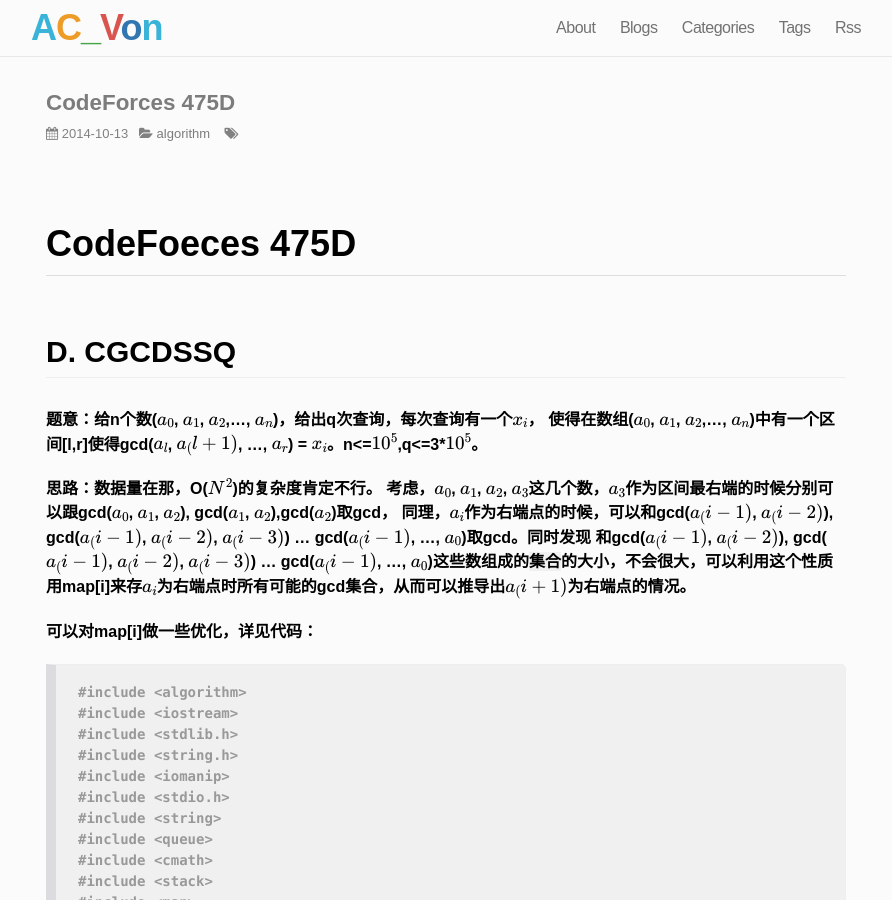
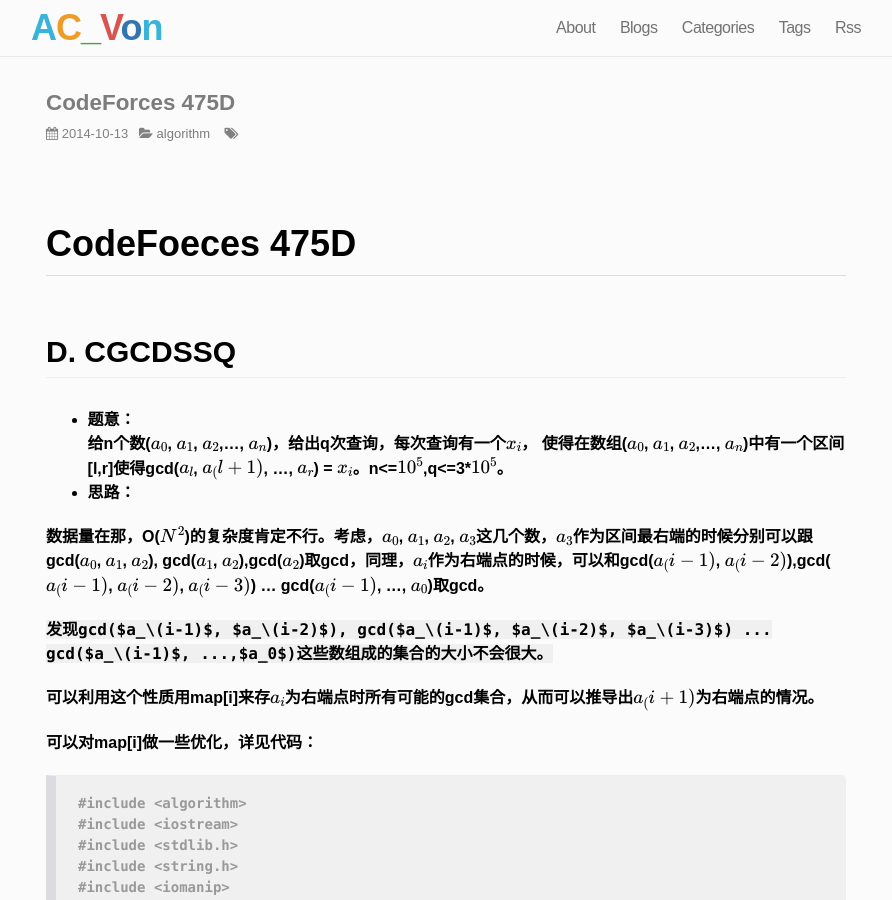
Before and after one commit to vongang/vongang.github.io, a Jekyll site: the page built from _posts/2014-10-13-codeforces-475d.md, in a window 1280 px wide and 900 px high. Shown: the whole window, without its empty margins (194-1086 px from the left). Built offline with Jekyll 4.4.1, drawn with Linux system fonts in a browser that asks for light colours; nearby versions of some CDN libraries; Markdown is read by kramdown in place of the engine named in the settings; formulas are drawn with MathJax 3; comment, search, counter and statistics services are not loaded.

Commit message:
Update 2014-10-13-codeforces-475d.md

```diff
--- a/_posts/2014-10-13-codeforces-475d.md
+++ b/_posts/2014-10-13-codeforces-475d.md
@@ -8,14 +8,19 @@
 
 ## D. CGCDSSQ
 
-题意：给n个数($a_0$, $a_1$, $a_2$,..., $a_n$)，给出q次查询，每次查询有一个$x_i$，
+* 题意：
+
+    给n个数($a_0$, $a_1$, $a_2$,..., $a_n$)，给出q次查询，每次查询有一个$x_i$，
 使得在数组($a_0$, $a_1$, $a_2$,..., $a_n$)中有一个区间[l,r]使得gcd($a_l$, $a_\(l+1)$, ..., $a_r$) = $x_i$。n<=$10^5$,q<=3*$10^5$。
 
-思路：数据量在那，O($N^2$)的复杂度肯定不行。
-考虑，$a_0$, $a_1$, $a_2$, $a_3$这几个数，$a_3$作为区间最右端的时候分别可以跟gcd($a_0$, $a_1$, $a_2$), gcd($a_1$, $a_2$),gcd($a_2$)取gcd，
-同理，$a_i$作为右端点的时候，可以和gcd($a_\(i-1)$, $a_\(i-2)$), gcd($a_\(i-1)$, $a_\(i-2)$, $a_\(i-3)$) ... gcd($a_\(i-1)$, ..., $a_0$)取gcd。同时发现
-和gcd($a_\(i-1)$, $a_\(i-2)$), gcd($a_\(i-1)$, $a_\(i-2)$, $a_\(i-3)$) ... gcd($a_\(i-1)$, ..., $a_0$)这些数组成的``集合``的大小，不会很大，可以利用这个性质
-用map[i]来存$a_i$为右端点时所有可能的gcd集合，从而可以推导出$a_\(i+1)$为右端点的情况。
+* 思路：
+
+
+数据量在那，O($N^2$)的复杂度肯定不行。考虑，$a_0$, $a_1$, $a_2$, $a_3$这几个数，$a_3$作为区间最右端的时候分别可以跟gcd($a_0$, $a_1$, $a_2$), gcd($a_1$, $a_2$),gcd($a_2$)取gcd，同理，$a_i$作为右端点的时候，可以和gcd($a_\(i-1)$, $a_\(i-2)$),gcd($a_\(i-1)$, $a_\(i-2)$, $a_\(i-3)$) ... gcd($a_\(i-1)$, ..., $a_0$)取gcd。
+
+`发现gcd($a_\(i-1)$, $a_\(i-2)$), gcd($a_\(i-1)$, $a_\(i-2)$, $a_\(i-3)$) ... gcd($a_\(i-1)$, ...,$a_0$)这些数组成的``集合``的大小不会很大。`
+
+可以利用这个性质用map[i]来存$a_i$为右端点时所有可能的gcd集合，从而可以推导出$a_\(i+1)$为右端点的情况。
 
 可以对map[i]做一些优化，详见代码：
 
```
